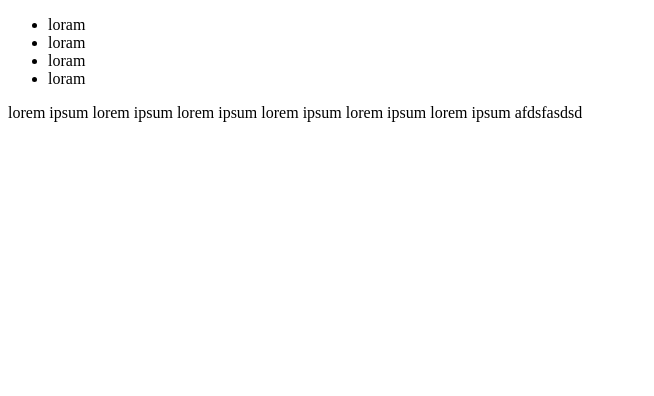
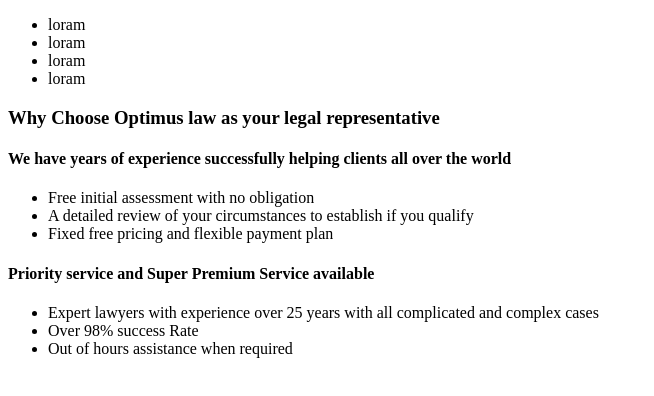
Before and after one commit to uzairkhan20/NewGitTest, a plain HTML site: page index2.html in a window 1280 px wide. Shown: the whole page, without its empty margins (0-654 px from the left). Drawn offline with Linux system fonts and the light colour scheme.

Commit message:
index 2 updated

```diff
--- a/index2.html
+++ b/index2.html
@@ -14,7 +14,19 @@
 	</header>
 	<main>
 		<div>
-			<p>lorem ipsum lorem ipsum lorem ipsum lorem ipsum lorem ipsum lorem ipsum afdsfasdsd</p>
+			<h3>Why Choose Optimus law as your legal representative</h3>
+			<h4>We have years of experience successfully helping clients all over the world</h4>
+			<ul>
+				<li>Free initial assessment with no obligation</li>
+				<li>A detailed review of your circumstances to establish if you qualify</li>
+				<li>Fixed free pricing and flexible payment plan</li>
+			</ul>
+			<h4>Priority service and Super Premium Service available</h4>
+			<ul>
+				<li>Expert lawyers with experience over 25 years with all complicated and complex cases</li>
+				<li>Over 98% success Rate</li>
+				<li>Out of hours assistance when required</li>
+			</ul>
 		</div>
 	</main>
 	<footer></footer>
```
